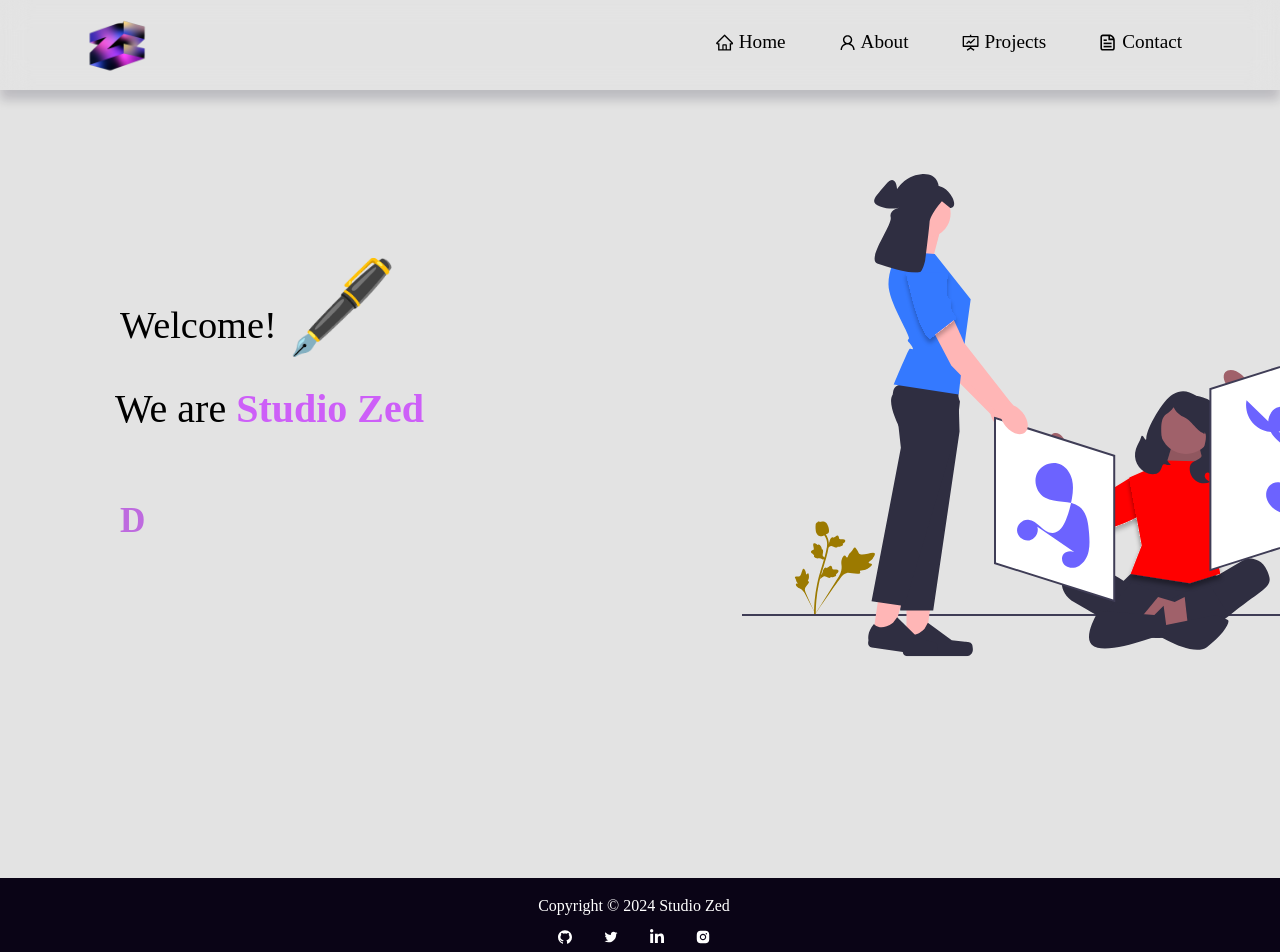
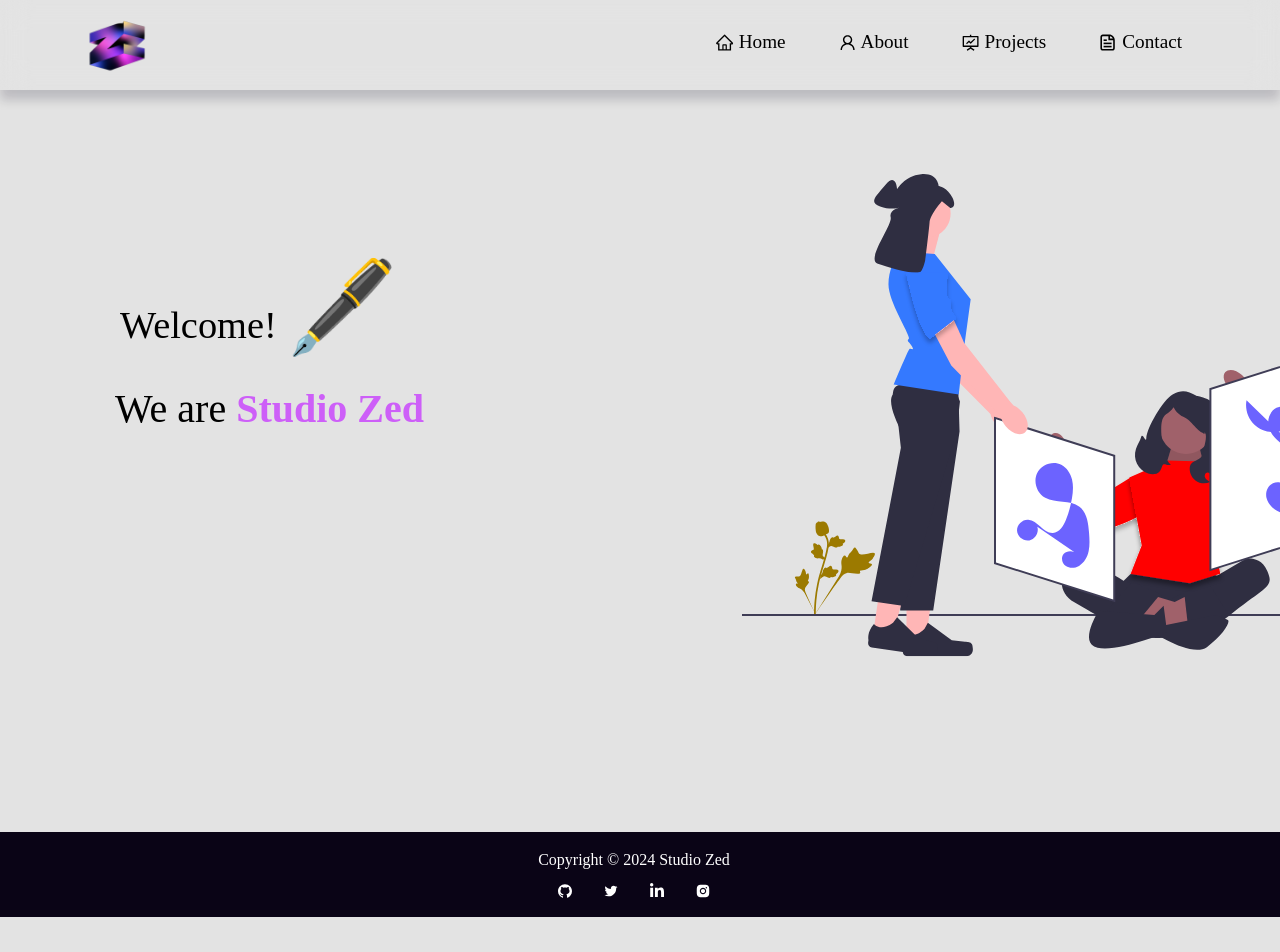
Before and after one commit to OudomMunint/StudioZed-ReactJS, a React (Create React App) app: page / in a window 1280 px wide. Shown: the top 952 px of the page. After the commit the page ends 917 px from the top, so only its background shows below. Built offline with nearby package versions, Linux system fonts and the light colour scheme; a web font is replaced by a local one.

Commit message:
UI - Regression: Vertical overflow #68 work around

```diff
--- a/src/style.css
+++ b/src/style.css
@@ -33,8 +33,8 @@
 /* Must add this unique class in order for home to take BG */
 .HomeHeroSection {
   position: relative !important;
-  height: 100%;
-  margin-bottom: 27px;
+  height: 90vh;
+  /* margin-bottom: 27px; */
   /* background: linear-gradient( to bottom left, rgba(0, 0, 0, 0.678), rgba(255,192,203, 0.200), rgba(22, 17, 37, 0.863) ); */
   /* background: linear-gradient(to top, #30cfd0 -50%, #330867 100%); */
   background-color: rgb(227, 227, 227);
@@ -467,7 +467,7 @@
   bottom: 0% !important;
   padding-top: 10px !important;
   padding-bottom: 8px !important ;
-  margin-top: 113px;
+  margin-top: 112px;
 }
 .footer-copywright {
   text-align: center !important;
```
